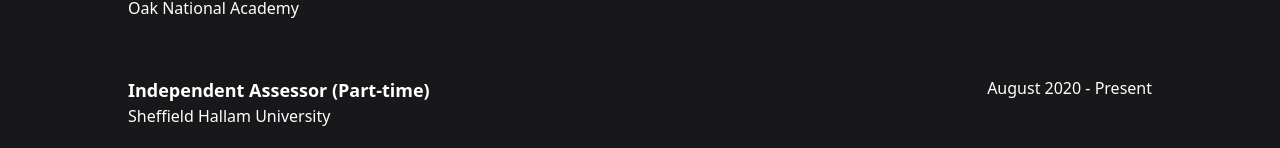
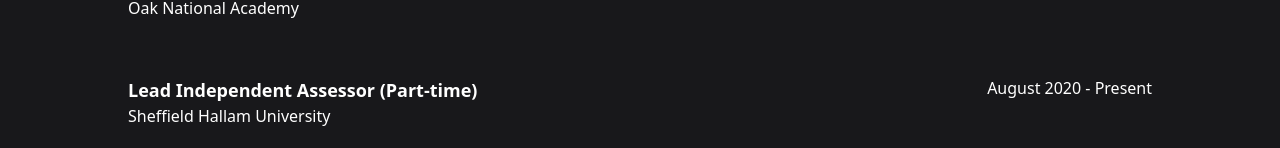
Before and after one commit to simonrose121/simon-rose.co.uk, a Next.js app: page / in a window 1280 px wide. Shown: the part 789-937 px from the top of the page. Built offline with nearby package versions, Linux system fonts and the light colour scheme.

Commit message:
fix: job title

```diff
--- a/content/experience.ts
+++ b/content/experience.ts
@@ -16,7 +16,7 @@
 		description: '',
 	},
 	{
-		title: 'Independent Assessor (Part-time)',
+		title: 'Lead Independent Assessor (Part-time)',
 		place: 'Sheffield Hallam University',
 		placeUrl: 'https://www.shu.ac.uk/',
 		dates: 'August 2020 - Present',
```
